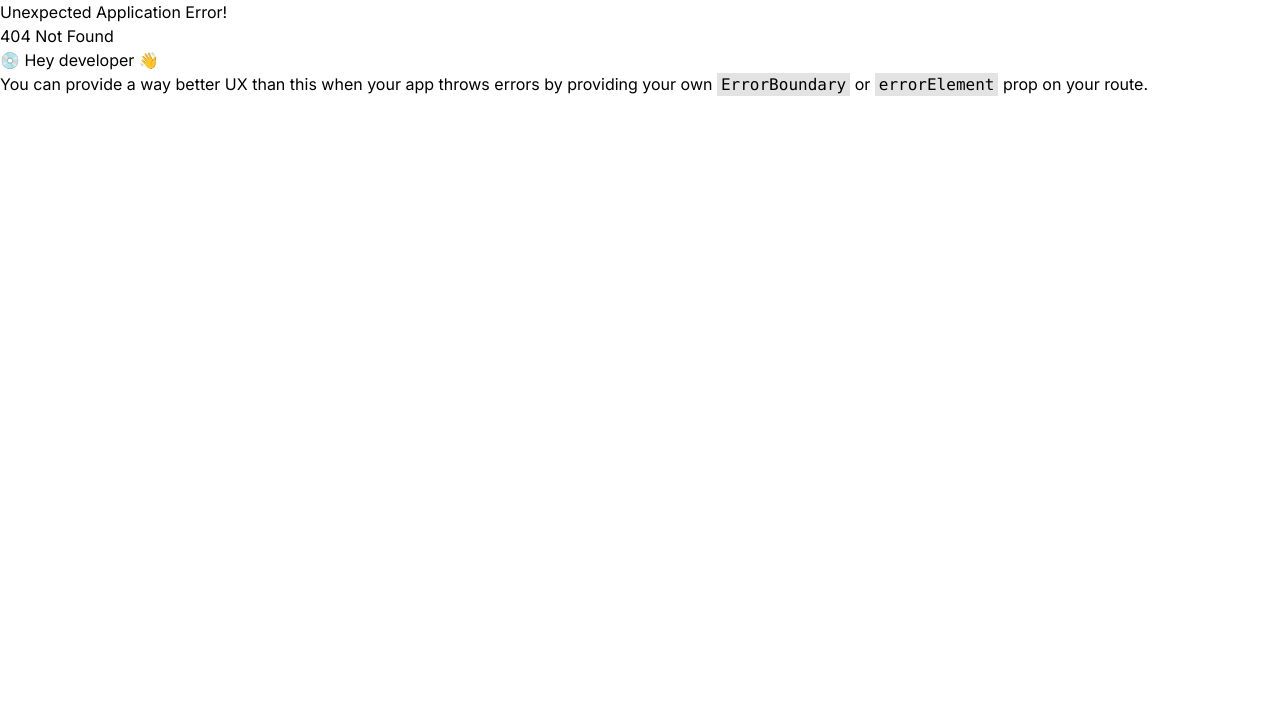
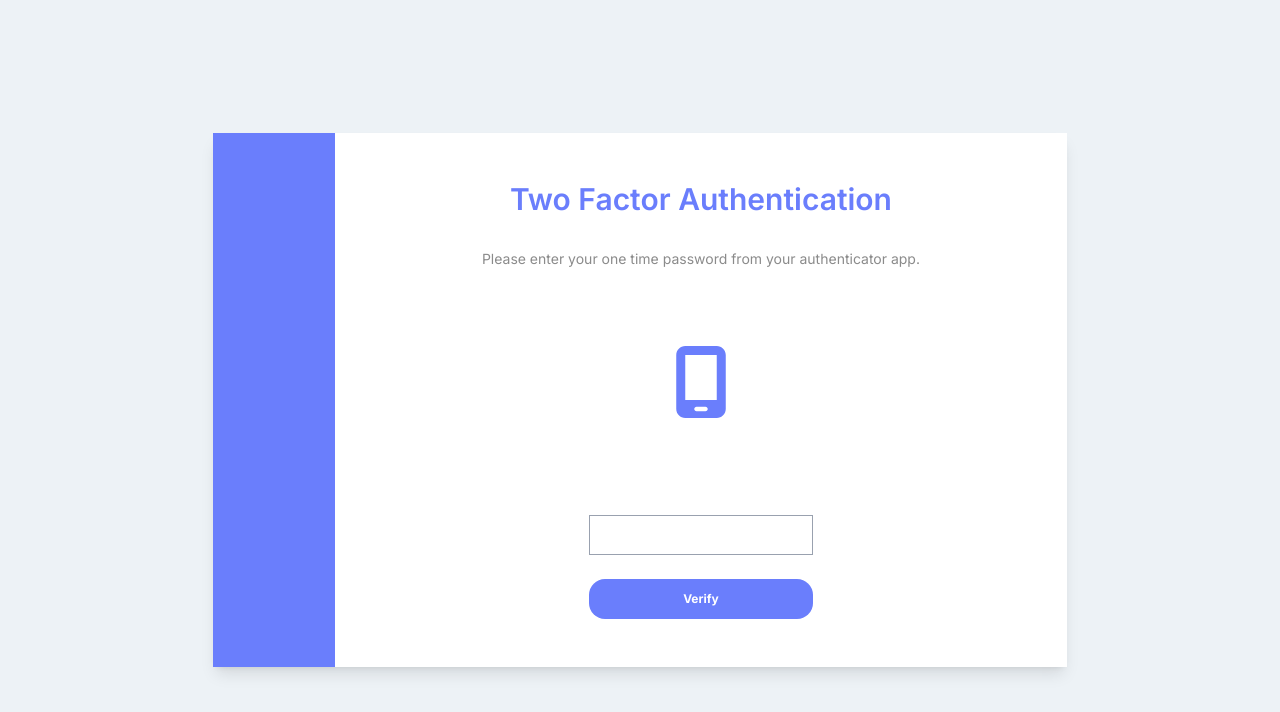
Before and after one commit to lamsalsamip1/Leapfrog-Assignment, a React (Vite) app in the folder client/: page /twofa in a window 1280 px wide. Before the commit this address had no page. Shown: the top 712 px of the page. Built offline with nearby package versions, Linux system fonts and the light colour scheme.

Commit message:
Implement two factor login

```diff
--- a/client/src/App.jsx
+++ b/client/src/App.jsx
@@ -6,6 +6,10 @@ import Login from './pages/Login'
 import Register from './pages/Register'
 import RegSuccess from './pages/RegSuccess'
 import Verified from './pages/Verified'
+import TwoFA from './pages/TwoFA'
+const App = () => {
+
+
   const router = createBrowserRouter(
     createRoutesFromElements(
       <Route>
@@ -15,11 +19,10 @@ const router = createBrowserRouter(
         <Route path="/register" element={<Register />} />
         <Route path="/regsuccess" element={<RegSuccess />} />
         <Route path="/verified" element={<Verified />} />
+        <Route path="/twofa" element={<TwoFA />} />
       </Route>
     )
   );
-
-const App = () => {
   return (
     <RouterProvider router={router} />
   )
--- a/client/src/pages/Login.jsx
+++ b/client/src/pages/Login.jsx
@@ -5,11 +5,20 @@ import Button from '../components/Button'
 import { Link } from 'react-router-dom'
 import { useNavigate } from 'react-router-dom'
 import Spinner from '../components/Spinner'
-
+import useAuth from '../hooks/useAuth'
 
 const Login = () => {
 
+
     const navigate = useNavigate()
+
+    const User = useAuth();
+    if (User) {
+        setTimeout(() => {
+            navigate("/notes");
+        }, 2000);
+        navigate('/notes');
+    }
 
     const [email, setEmail] = useState('')
     const [password, setPassword] = useState('')
@@ -39,6 +48,12 @@ const Login = () => {
 
             const data = await response.json();
             if (response.ok) {
+                // 2FA required
+                if (response.status === 206) {
+                    navigate("/twofa");
+                    return;
+
+                }
                 setError(false);
                 setMessage("Login successful ! ");
 
--- /dev/null
+++ b/client/src/pages/TwoFA.jsx
@@ -0,0 +1,101 @@
+import React, { useState } from 'react'
+import InputField from '../components/InputField'
+import Button from '../components/Button';
+import { FontAwesomeIcon } from '@fortawesome/react-fontawesome';
+import { faMobileScreen } from '@fortawesome/free-solid-svg-icons';
+import Spinner from '../components/Spinner';
+import { useNavigate } from 'react-router-dom';
+const TwoFA = () => {
+
+    const navigate = useNavigate();
+    const [message, setMessage] = useState("");
+    const [loading, setLoading] = useState(false);
+    const [isError, setError] = useState(false);
+    const [otp, setOtp] = useState("");
+
+    const handleChange = (e) => {
+        const { value } = e.target;
+        if ((/^\d+$/
+            .test(value)) || value === "") {
+            setOtp(value);
+        }
+    }
+
+    const verifyOTP = async (e) => {
+        e.preventDefault();
+        setLoading(true);
+        try {
+            const response = await fetch("http://localhost:5000/api/user/verify-otp", {
+                method: "POST",
+                credentials: "include", // Allows cookies to be included
+                headers: { "Content-Type": "application/json" },
+                body: JSON.stringify({ otp })
+            });
+
+            const data = await response.json();
+            console.log(data);
+            if (response.ok) {
+                setError(false);
+                setMessage("Login successful ! ");
+
+                setTimeout(() => {
+                    navigate("/notes");
+                }
+                    , 2000);
+            }
+            else {
+                setError(true);
+                setMessage(data.msg);
+            }
+        }
+        catch (error) {
+            console.error("Error haha:", error);
+            // alert(error.msg);
+            setMessage("Failed to verify OTP. Please try again.");
+            setError(true);
+        }
+        setLoading(false);
+    }
+
+    return (
+        <div className='h-screen w-screen bg-[#EDF2F6] flex '>
+            {message && (
+                <div className={`fixed left-2/5 auto h-12 w-1/5   text-white text-center py-3 z-10 transition-discrete ease-in ${isError ? 'bg-red-400' : 'bg-[#6A7EFC]'} `}>{message}</div>
+            )}
+
+            <div className=' flex h-2/3 w-2/3 m-auto shadow-lg bg-white'>
+
+                <div className='bg-[#6A7EFC] h-full w-1/7'></div>
+
+                <div className='flex flex-col items-center justify-between py-12 grow-1  '>
+                    <div className='flex flex-col items-center gap-y-8'>
+                        <h1 className='text-[#6A7EFC] font-semibold text-3xl'>Two Factor Authentication</h1>
+                        <p className='text-sm text-[#8B8B8B]'>Please enter your one time password from your authenticator app.</p>
+                    </div>
+
+                    <div>
+                        <FontAwesomeIcon
+                            icon={faMobileScreen}
+                            className="text-[#6A7EFC] text-7xl "
+                        />
+
+                    </div>
+                    <form className='flex flex-col gap-y-6 mt-4' onSubmit={verifyOTP}>
+                        <InputField type='text' value={otp} onChange={handleChange} />
+                        <Button btnLabel={"Verify"} width={5} />
+
+                    </form>
+                </div>
+                <div className='absolute top-0 right-0 p-4'>
+                    {/* Show loading message */}
+                    {loading && <Spinner text="Verifying.. Please wait" />}
+                </div>
+
+            </div>
+
+
+        </div>
+    )
+}
+
+export default TwoFA
```
Also changed, not shown: 2 other files (tests, documents, lock files or other folders). Lines whose indentation alone changed are shown as unchanged.
